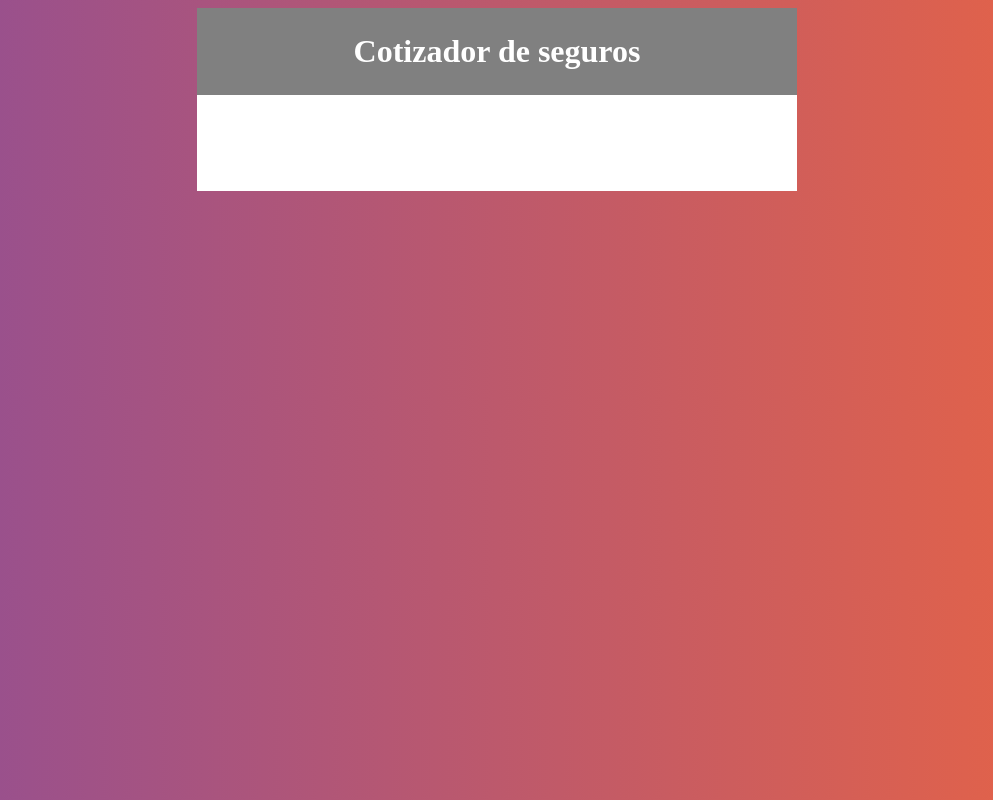
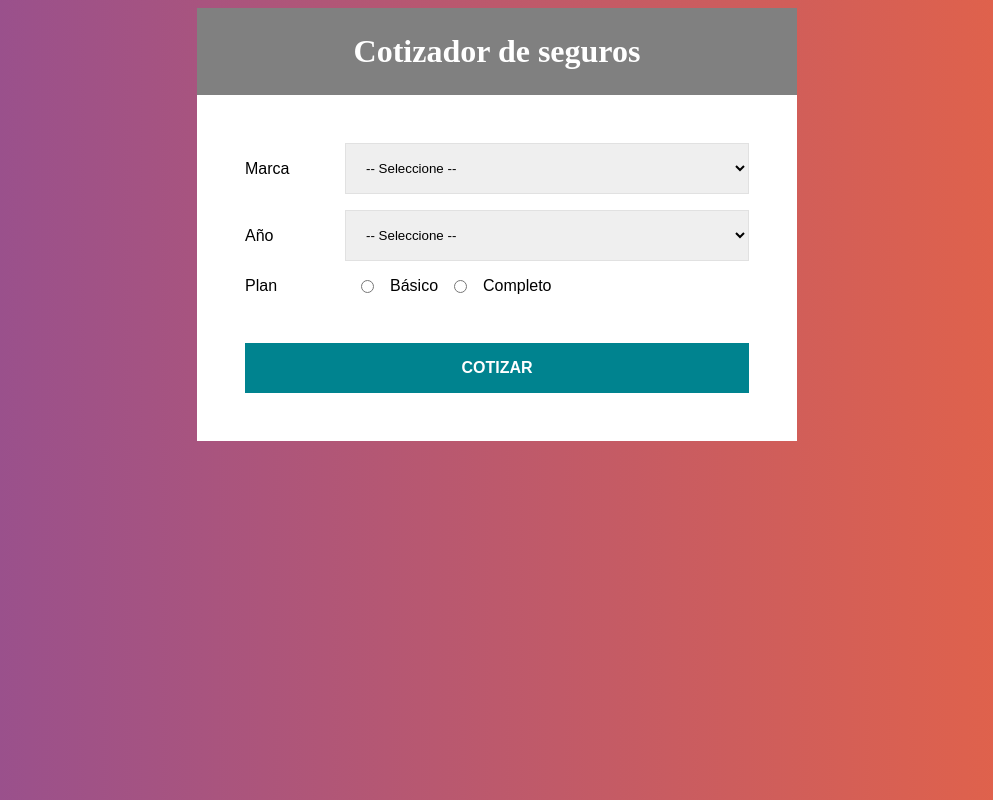
Before and after one commit to LuciaIramain/cotizadorDeSeguros, a React (Create React App) app: page / in a window 1280 px wide. Shown: the whole page, without its empty margins (143-1136 px from the left). Built offline with nearby package versions, Linux system fonts and the light colour scheme; the HTML template or start-up script is replaced by a standard one.

Commit message:
Se realizo styled component en el formulario

```diff
--- a/src/App.js
+++ b/src/App.js
@@ -1,5 +1,6 @@
 import React from 'react';
 import Header from './components/Header';
+import Formulario from './components/Formulario';
 import styled from '@emotion/styled';
 
 const Contenedor = styled.div`
@@ -17,7 +18,7 @@
     <Contenedor>
       <Header titulo={'Cotizador de seguros'}/>
       <ContenedorFormulario>
-
+        <Formulario />
       </ContenedorFormulario>
     </Contenedor>
   );
--- a/src/components/Formulario.js
+++ b/src/components/Formulario.js
@@ -1,18 +1,84 @@
 import React from 'react';
+import styled from '@emotion/styled';
+
+const Campo = styled.div`
+    display: flex;
+    margin-bottom: 1rem;
+    align-items: center;
+`;
+const Label = styled.label`
+    flex: 0 0 100px;
+`;
+const Select = styled.select`
+    display: block;
+    width: 100%;
+    padding: 1rem;
+    border: 1px solid #e1e1e1;
+    -webkit-appearence: none;
+`;
+const InputRadio = styled.input`
+    margin: 0 1rem;
+`;
+const Boton = styled.button`
+    background-color: #00838F;
+    font-size: 16px;
+    width: 100%;
+    padding: 1rem;
+    color: #FFF;
+    text-transform: uppercase;
+    font-weight: bold;
+    border: none;
+    transition: background-color .3s ease;
+    margin-top: 2rem;
+
+    &:hover{ /* el &:hover es lo mismo que etiqueta:hover  */
+        cursor: pointer;
+        background-color: #26C6DA;
+    }
+`;
 
 const Formulario = () => {
     return (
         <div>
             <form>
-                <div>
-                    <label>Marca</label>
-                    <select>
+                <Campo>
+                    <Label>Marca </Label>
+                    <Select>
                         <option value="">-- Seleccione --</option>
                         <option value="americano">Americano</option>
                         <option value="europeo">Europeo</option>
                         <option value="asiatico">Asiatico</option>
-                    </select>
-                </div>
+                    </Select>
+                </Campo>
+                <Campo>
+                    <Label>Año </Label>
+                    <Select>
+                        <option value="">-- Seleccione --</option>
+                        <option value="2022">2022</option>
+                        <option value="2021">2021</option>
+                        <option value="2020">2020</option>
+                        <option value="2019">2019</option>
+                        <option value="2018">2018</option>
+                        <option value="2017">2017</option>
+                        <option value="2016">2016</option>
+                        <option value="2015">2015</option>
+                        <option value="2014">2014</option>
+                        <option value="2013">2013</option>
+                        <option value="2012">2012</option>
+                    </Select>
+                </Campo>
+                <Campo>
+                    <Label>Plan </Label>
+                    <InputRadio type="radio"
+                        name='plan'
+                        value="basico"
+                    /> Básico
+                    <InputRadio type="radio"
+                        name='plan'
+                        value="completo"
+                    /> Completo
+                </Campo>
+                <Boton type='button'>Cotizar</Boton>
             </form>
         </div>
     );
```
